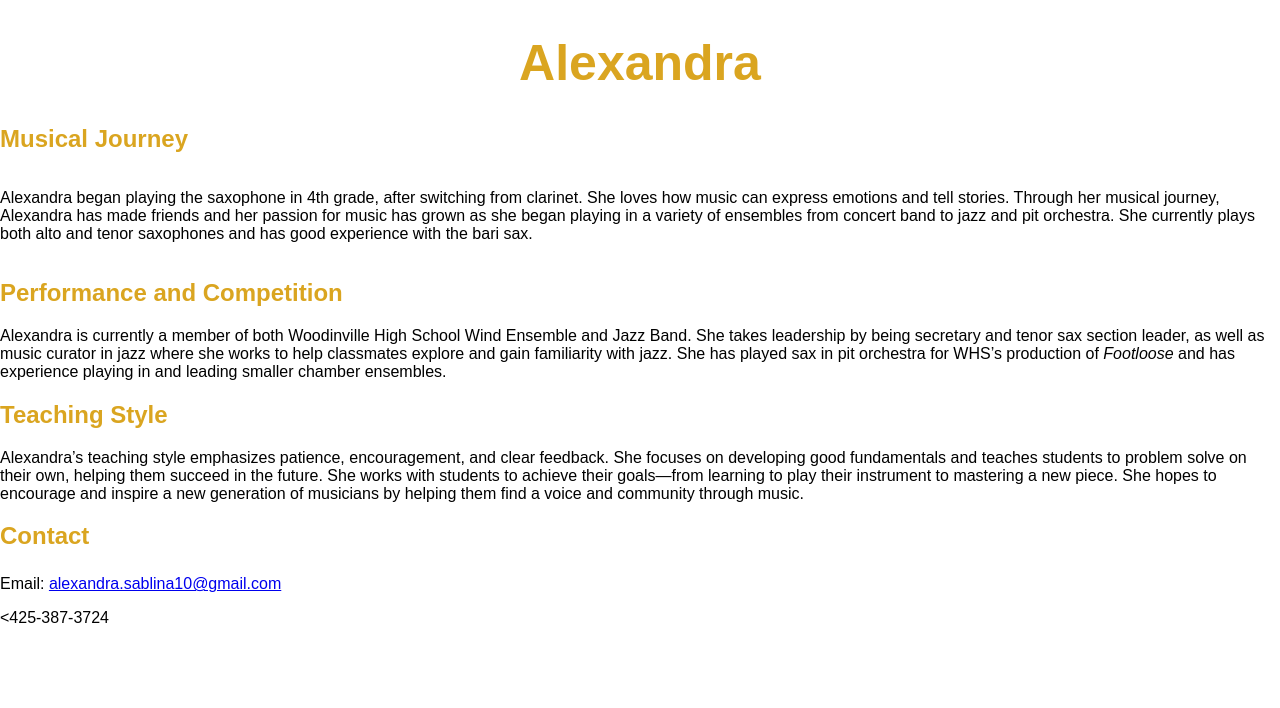
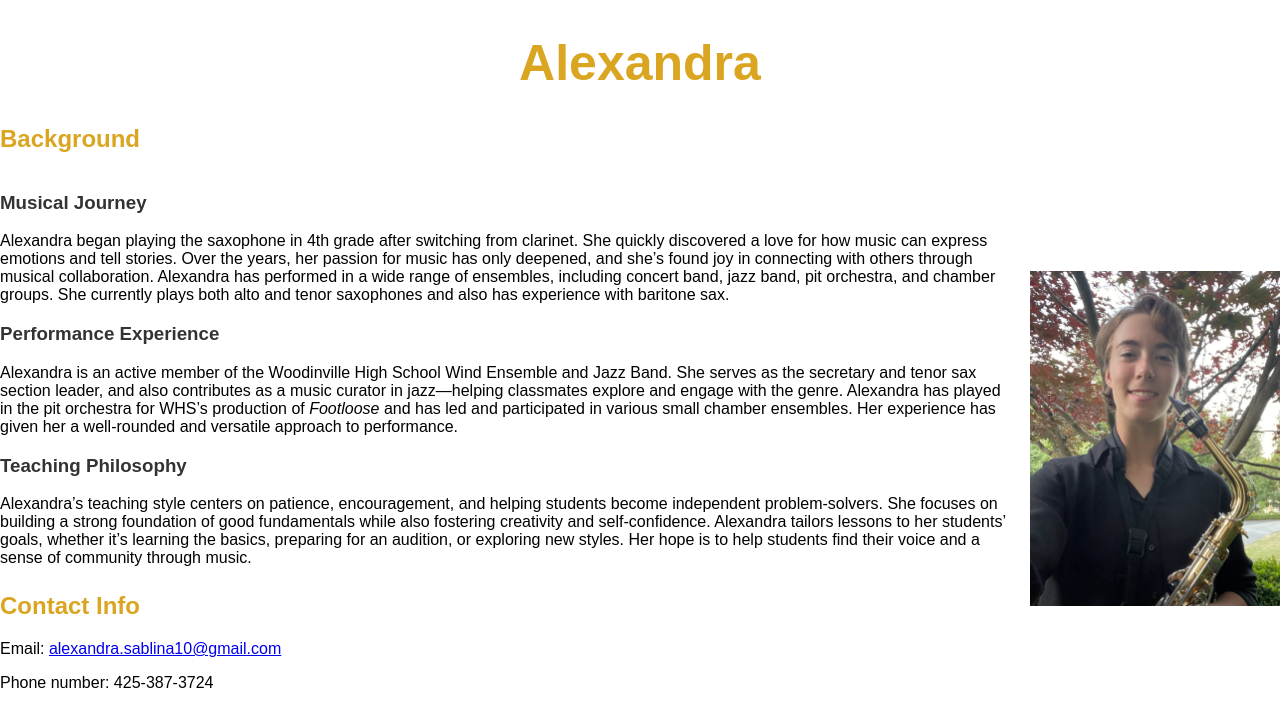
Before and after one commit to EC1790/NovaMusic, a Flask app: page /AS in a window 1280 px wide. Shown: the part 135-843 px from the top of the page. Before the commit the page ends 758 px from the top, so only its background shows below. Run offline with Flask 3, Linux system fonts and the light colour scheme.

Commit message:
added sS

```diff
--- a/templates/AS.html
+++ b/templates/AS.html
@@ -1,37 +1,43 @@
+<!-- Alexandra teacher page connected to the TeacherPages.css and navbar
+Gives info on her musical background, contact info and an image of her playing saxophone
+used the background, contact and img-container divs
+-->
 <!DOCTYPE html>
 <html lang="en">
   <head>
     <meta charset="utf-8">
     <meta name="viewport" content="width=device-width">
-    <title>Alexandra</title>
+    <title>TeacherBase</title>
     <link href="../static/TeacherPages.css" rel="stylesheet">
     <script defer src="../static/loadNavbar.js"></script>
   </head>
+
   <body>
     <div id="navbar"></div>
-
     <h1>Alexandra</h1>
 
-    <h2>Musical Journey</h2>
+    <h2>Background</h2>
     <div id="background">
-      <p>Alexandra began playing the saxophone in 4th grade, after switching from clarinet. She loves how music can express emotions and tell stories. Through her musical journey, Alexandra has made friends and her passion for music has grown as she began playing in a variety of ensembles from concert band to jazz and pit orchestra. She currently plays both alto and tenor saxophones and has good experience with the bari sax.</p>
+      <div>
+        <h3>Musical Journey</h3>
+        <p>Alexandra began playing the saxophone in 4th grade after switching from clarinet. She quickly discovered a love for how music can express emotions and tell stories. Over the years, her passion for music has only deepened, and she’s found joy in connecting with others through musical collaboration. Alexandra has performed in a wide range of ensembles, including concert band, jazz band, pit orchestra, and chamber groups. She currently plays both alto and tenor saxophones and also has experience with baritone sax.</p>
+
+        <h3>Performance Experience</h3>
+        <p>Alexandra is an active member of the Woodinville High School Wind Ensemble and Jazz Band. She serves as the secretary and tenor sax section leader, and also contributes as a music curator in jazz—helping classmates explore and engage with the genre. Alexandra has played in the pit orchestra for WHS’s production of <em>Footloose</em> and has led and participated in various small chamber ensembles. Her experience has given her a well-rounded and versatile approach to performance.</p>
+
+        <h3>Teaching Philosophy</h3>
+        <p>Alexandra’s teaching style centers on patience, encouragement, and helping students become independent problem-solvers. She focuses on building a strong foundation of good fundamentals while also fostering creativity and self-confidence. Alexandra tailors lessons to her students’ goals, whether it’s learning the basics, preparing for an audition, or exploring new styles. Her hope is to help students find their voice and a sense of community through music.</p>
+
+        <div id="contact">
+          <h2>Contact Info</h2>
+          <p>Email: <a href="mailto:alexandra.sablina10@gmail.com">alexandra.sablina10@gmail.com</a></p>
+          <p>Phone number: 425-387-3724</p>
+        </div>
+      </div>
+
+      <div id="img-container">
+        <img src="../static/sasha.png" alt="Alexandra playing saxophone">
+      </div>
     </div>
-
-    <h2>Performance and Competition</h2>
-    <div id="experience">
-      <p>Alexandra is currently a member of both Woodinville High School Wind Ensemble and Jazz Band. She takes leadership by being secretary and tenor sax section leader, as well as music curator in jazz where she works to help classmates explore and gain familiarity with jazz. She has played sax in pit orchestra for WHS’s production of <em>Footloose</em> and has experience playing in and leading smaller chamber ensembles.</p>
-    </div>
-
-    <h2>Teaching Style</h2>
-    <div id="teaching">
-      <p>Alexandra’s teaching style emphasizes patience, encouragement, and clear feedback. She focuses on developing good fundamentals and teaches students to problem solve on their own, helping them succeed in the future. She works with students to achieve their goals—from learning to play their instrument to mastering a new piece. She hopes to encourage and inspire a new generation of musicians by helping them find a voice and community through music.</p>
-    </div>
-
-    <h2>Contact</h2>
-    <div id="contact">
-      <p>Email: <a href="mailto:alexandra.sablina10@gmail.com">alexandra.sablina10@gmail.com</a>
-      </p><p><425-387-3724</p>
-    </div>
-
   </body>
 </html>
```
Also changed, not shown: static/sasha.png (added).
